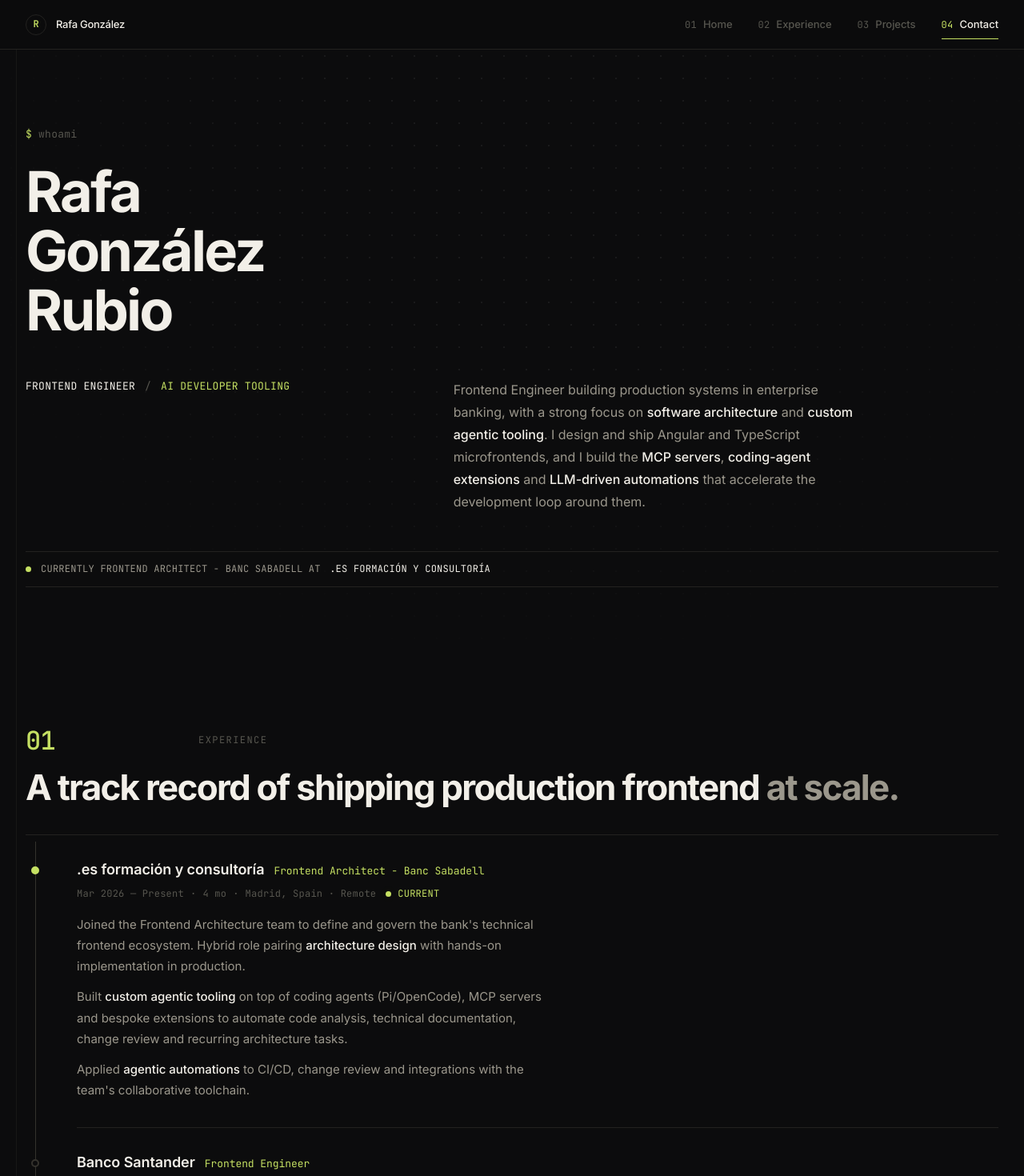
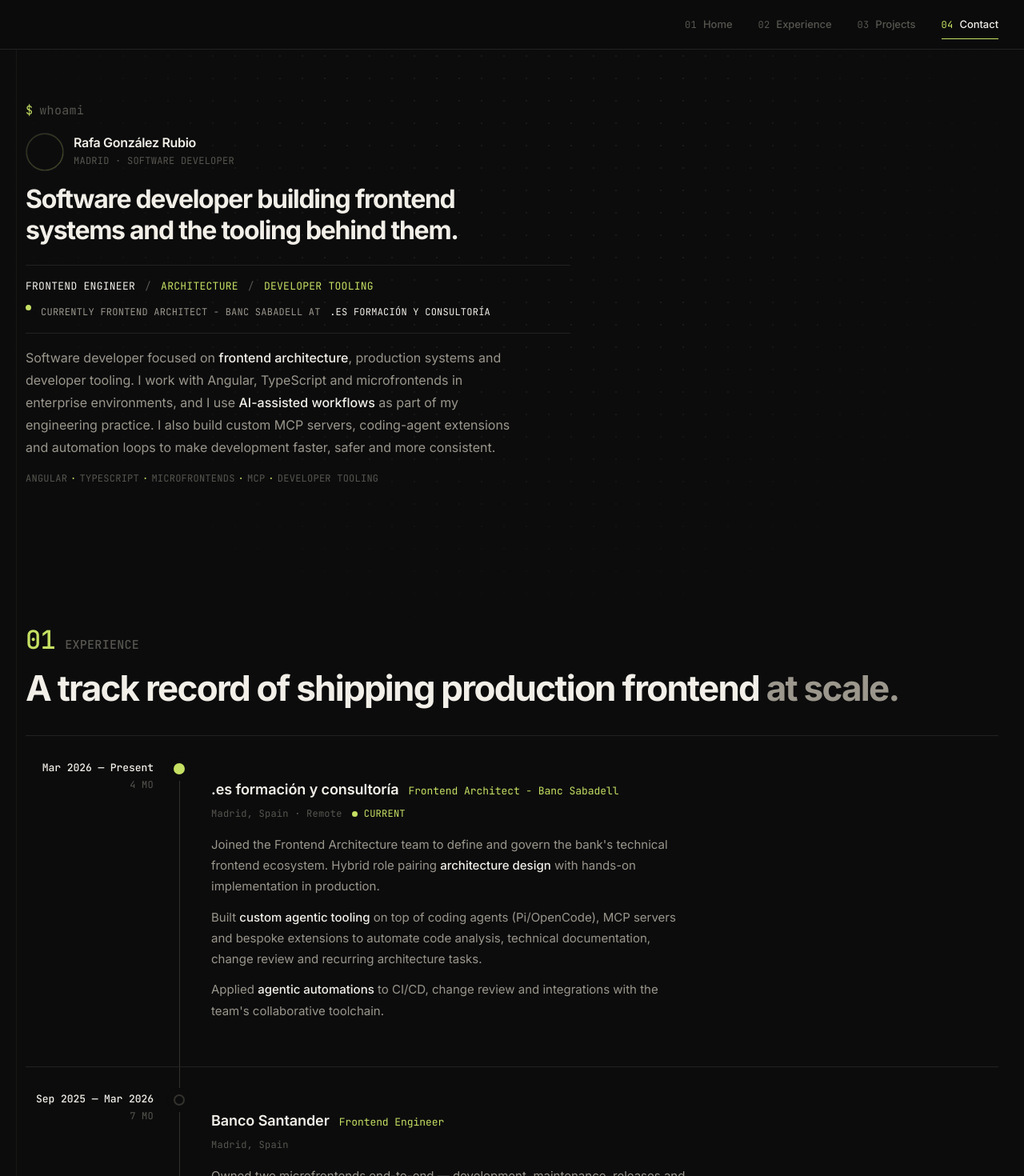
Before and after one commit to RafaGonzalezDev/personal-portfolio, a React (Vite) app: page / in a window 1280 px wide. Shown: the top 1470 px of the page at 80% size. Built offline with nearby package versions, Linux system fonts and the light colour scheme.

Commit message:
feat(ui): refine portfolio layout

```diff
--- a/src/components/Navbar.jsx
+++ b/src/components/Navbar.jsx
@@ -99,17 +99,6 @@ const Navbar = () => {
   return (
     <nav className={styles.nav} aria-label="Primary">
       <div className={styles.inner}>
-        <a
-          href="#home"
-          className={styles.brand}
-          onClick={(e) => {
-            e.preventDefault();
-            handleClick('home');
-          }}
-        >
-          <span className={styles.brandMark}>R</span>
-          <span className={styles.brandName}>Rafa González</span>
-        </a>
         <ul className={styles.list}>
           {NAVBAR_ITEMS.map((item, index) => (
             <li key={item.id} className={styles.item}>
--- a/src/constants/professionalSummary.js
+++ b/src/constants/professionalSummary.js
@@ -1,5 +1,5 @@
 export const PROFESSIONAL_SUMMARY = {
   title: 'Frontend Engineer',
   name: 'Rafa González Rubio',
-  description: `Frontend Engineer building production systems in enterprise banking, with a strong focus on **software architecture** and **custom agentic tooling**. I design and ship Angular and TypeScript microfrontends, and I build the **MCP servers**, **coding-agent extensions** and **LLM-driven automations** that accelerate the development loop around them.`,
+  description: `Software developer focused on **frontend architecture**, production systems and developer tooling. I work with Angular, TypeScript and microfrontends in enterprise environments, and I use **AI-assisted workflows** as part of my engineering practice. I also build custom MCP servers, coding-agent extensions and automation loops to make development faster, safer and more consistent.`,
 };
--- a/src/index.css
+++ b/src/index.css
@@ -92,7 +92,7 @@ strong {
    Display (hero name)        :  font-sans · font-size-display · font-weight-bold    · text
    Section title              :  font-sans · font-size-3xl · font-weight-semibold   · text
    Section index (01)         :  font-mono · font-size-sm · font-weight-medium      · accent
-   Section eyebrow            :  font-mono · font-size-xs · font-weight-medium      · text-faint
+   Section eyebrow            :  font-mono · font-size-base · font-weight-medium     · text-faint
    Card heading               :  font-sans · font-size-lg · font-weight-semibold   · text
    Accent label               :  font-mono · font-weight-medium                     · accent
    Body (lead)                :  font-sans · font-size-lg · font-weight-regular     · text-muted
@@ -296,7 +296,7 @@ strong {
 
 .eyebrow {
   font-family: var(--font-mono);
-  font-size: var(--font-size-xs);
+  font-size: var(--font-size-base);
   font-weight: var(--font-weight-medium);
   color: var(--text-faint);
   text-transform: uppercase;
--- a/src/sections/Experience.jsx
+++ b/src/sections/Experience.jsx
@@ -79,21 +79,21 @@ const Experience = () => {
             key={`${experience.company}-${experience.role}-${experience.start.month}-${experience.start.year}`}
             className={styles.item}
           >
+            <aside className={styles.timelineMeta} aria-label="Experience period">
+              <span className={styles.timelineDate}>{formatExperienceDate(experience)}</span>
+              <span className={styles.timelineDuration}>{formatDuration(experience.start, experience.end)}</span>
+            </aside>
+
+            <span className={styles.timelineMarker} aria-hidden="true" />
+
+            <div className={styles.itemCard}>
               <header className={styles.itemHead}>
                 <div className={styles.titleLine}>
                   <h3 className={styles.company}>{experience.company}</h3>
                   <p className={styles.role}>{experience.role}</p>
                 </div>
                 <div className={styles.metaLine}>
-                <span>{formatExperienceDate(experience)}</span>
-                <span className={styles.metaDot} aria-hidden="true">·</span>
-                <span>{formatDuration(experience.start, experience.end)}</span>
-                {experience.location ? (
-                  <>
-                    <span className={styles.metaDot} aria-hidden="true">·</span>
-                    <span>{experience.location}</span>
-                  </>
-                ) : null}
+                  {experience.location ? <span>{experience.location}</span> : null}
                   {experience.isCurrent ? (
                     <span className={styles.badge}>
                       <span className="status-dot" aria-hidden="true" />
@@ -106,6 +106,7 @@ const Experience = () => {
               <div className={styles.itemBody}>
                 {formatDescription(experience.description)}
               </div>
+            </div>
           </li>
         ))}
       </ol>
--- a/src/sections/Home.jsx
+++ b/src/sections/Home.jsx
@@ -2,9 +2,16 @@ import styles from '@/styles/Home.module.css';
 import { PROFESSIONAL_SUMMARY, EXPERIENCES } from '@/constants';
 import { parseHighlight } from '@/utils';
 
+const CORE_CAPABILITIES = [
+  'Angular',
+  'TypeScript',
+  'Microfrontends',
+  'MCP',
+  'Developer Tooling',
+];
+
 const Home = () => {
   const currentExperience = EXPERIENCES.find((experience) => experience.isCurrent);
-  const nameParts = PROFESSIONAL_SUMMARY.name.split(' ');
 
   return (
     <section className={styles.section} id="home">
@@ -14,17 +21,25 @@ const Home = () => {
           <span>whoami</span>
         </p>
 
-        <h1 className={styles.name}>
-          {nameParts.map((part, index) => (
-            <span key={part} className={styles.nameLine}>
-              {part}
-              {index < nameParts.length - 1 ? <br /> : null}
-            </span>
-          ))}
+        <div className={styles.identity}>
+          <div
+            className={styles.profilePhoto}
+            role="img"
+            aria-label={`Profile photo placeholder for ${PROFESSIONAL_SUMMARY.name}`}
+          />
+          <div className={styles.identityText}>
+            <p className={styles.name}>{PROFESSIONAL_SUMMARY.name}</p>
+            <p className={styles.identityMeta}>Madrid · Software Developer</p>
+          </div>
+        </div>
+
+        <h1 className={styles.title}>
+          Software developer building frontend systems and the tooling behind them.
         </h1>
       </div>
 
       <div className={styles.body}>
+        <div className={styles.metaLine} aria-label="Professional profile">
           <div className={styles.roleLine}>
             <span className={styles.roleLabel}>
               {PROFESSIONAL_SUMMARY.title}
@@ -32,12 +47,12 @@ const Home = () => {
             <span className={styles.roleDivider} aria-hidden="true">
               /
             </span>
-          <span className={styles.roleFocus}>AI Developer Tooling</span>
+            <span className={styles.roleFocus}>Architecture</span>
+            <span className={styles.roleDivider} aria-hidden="true">
+              /
+            </span>
+            <span className={styles.roleFocus}>Developer Tooling</span>
           </div>
-
-        <p className={styles.lead}>
-          {parseHighlight(PROFESSIONAL_SUMMARY.description)}
-        </p>
 
           {currentExperience ? (
             <div className={styles.status}>
@@ -51,6 +66,19 @@ const Home = () => {
             </div>
           ) : null}
         </div>
+
+        <p className={styles.lead}>
+          {parseHighlight(PROFESSIONAL_SUMMARY.description)}
+        </p>
+
+        <ul className={styles.capabilities} aria-label="Core capabilities">
+          {CORE_CAPABILITIES.map((capability) => (
+            <li key={capability} className={styles.capability}>
+              {capability}
+            </li>
+          ))}
+        </ul>
+      </div>
     </section>
   );
 };
--- a/src/styles/Experience.module.css
+++ b/src/styles/Experience.module.css
@@ -12,10 +12,9 @@
 }
 
 .headerTop {
-  display: grid;
-  grid-template-columns: var(--size-meta-column) minmax(0, 1fr);
-  gap: var(--space-5);
-  align-items: center;
+  display: flex;
+  align-items: baseline;
+  gap: var(--space-3);
 }
 
 .headerIndex {
@@ -29,10 +28,11 @@
 
 .eyebrow {
   font-family: var(--font-mono);
-  font-size: var(--font-size-xs);
+  font-size: var(--font-size-base);
+  font-weight: var(--font-weight-medium);
   color: var(--text-faint);
   text-transform: uppercase;
-  letter-spacing: var(--tracking-widest);
+  letter-spacing: var(--tracking-wide);
 }
 
 .sectionTitle {
@@ -48,60 +48,88 @@
   color: var(--text-muted);
 }
 
-/* ---- List with vertical timeline ---- */
+/* ---- Timeline ---- */
 .list {
   position: relative;
   display: flex;
   flex-direction: column;
   border-top: var(--hairline);
-  padding-left: var(--space-8);
+  --timeline-meta-width: 11rem;
+  --timeline-rail-width: var(--space-6);
+  --timeline-marker-size: 0.875rem;
 }
 
 .list::before {
   content: '';
   position: absolute;
-  left: var(--space-3);
-  top: var(--space-2);
-  bottom: var(--space-2);
+  left: calc(var(--timeline-meta-width) + var(--timeline-rail-width) / 2);
+  top: var(--space-6);
+  bottom: var(--space-6);
   width: 1px;
-  background-color: var(--border-strong);
+  background: linear-gradient(
+    to bottom,
+    transparent,
+    var(--border-strong) var(--space-4),
+    var(--border-strong) calc(100% - var(--space-4)),
+    transparent
+  );
 }
 
-/* ---- Item (single column, anchored to the timeline) ---- */
 .item {
   position: relative;
+  display: grid;
+  grid-template-columns: var(--timeline-meta-width) var(--timeline-rail-width) minmax(0, 1fr);
+  gap: 0;
+  align-items: start;
+  padding: var(--space-5) 0;
+  border-bottom: var(--hairline);
+}
+
+.timelineMeta {
+  display: flex;
+  flex-direction: column;
+  gap: var(--space-1);
+  padding: var(--space-2) var(--space-4) 0 0;
+  font-family: var(--font-mono);
+  text-align: right;
+}
+
+.timelineDate {
+  font-size: var(--font-size-sm);
+  font-weight: var(--font-weight-medium);
+  line-height: var(--line-height-snug);
+  color: var(--text);
+  letter-spacing: var(--tracking-snug);
+}
+
+.timelineDuration {
+  font-size: var(--font-size-xs);
+  color: var(--text-faint);
+  letter-spacing: var(--tracking-wide);
+  text-transform: uppercase;
+}
+
+.timelineMarker {
+  position: relative;
+  z-index: 1;
+  display: block;
+  width: var(--timeline-marker-size);
+  height: var(--timeline-marker-size);
+  margin: calc(var(--space-2) + 0.15rem) auto 0;
+  border-radius: var(--radius-pill);
+  background-color: var(--bg);
+  border: 2px solid var(--border-strong);
+  box-shadow: 0 0 0 var(--space-2) var(--bg);
+}
+
+.itemCard {
   display: flex;
   flex-direction: column;
   gap: var(--space-4);
-  padding: var(--space-6) 0;
-  border-bottom: var(--hairline);
-  transition: background-color var(--duration-base) var(--ease);
+  padding: var(--space-6) var(--space-5);
 }
 
-.item:hover {
-  background-color: color-mix(in srgb, var(--bg-subtle) 50%, transparent);
-}
-
-/* Timeline dot, centered on the vertical line */
-.item::before {
-  content: '';
-  position: absolute;
-  left: calc(-1 * var(--space-8) + var(--space-3) - 5px);
-  top: calc(var(--space-6) + 0.45rem);
-  width: 10px;
-  height: 10px;
-  border-radius: var(--radius-pill);
-  background-color: var(--bg);
-  border: 2px solid var(--border-strong);
-  transition: border-color var(--duration-base) var(--ease),
-    background-color var(--duration-base) var(--ease);
-}
-
-.item:hover::before {
-  border-color: var(--accent);
-}
-
-.item:first-child::before {
+.item:first-child .timelineMarker {
   background-color: var(--accent);
   border-color: var(--accent);
 }
@@ -180,7 +208,6 @@
 /* ---- Responsive ---- */
 @media (max-width: 768px) {
   .headerTop {
-    grid-template-columns: 1fr;
     gap: var(--space-3);
   }
   .headerIndex {
@@ -190,15 +217,24 @@
     font-size: var(--font-size-3xl);
   }
   .list {
-    padding-left: var(--space-6);
-  }
-  .list::before {
-    left: var(--space-2);
-  }
-  .item::before {
-    left: calc(-1 * var(--space-6) + var(--space-2) - 5px);
+    --timeline-meta-width: 0rem;
+    --timeline-rail-width: var(--space-5);
   }
   .item {
+    grid-template-columns: var(--timeline-rail-width) minmax(0, 1fr);
+    padding: var(--space-5) 0;
+  }
+  .timelineMeta {
+    grid-column: 2;
+    padding: 0 0 var(--space-2);
+    text-align: left;
+  }
+  .timelineMarker {
+    grid-column: 1;
+    grid-row: 1 / span 2;
+  }
+  .itemCard {
+    grid-column: 2;
     padding: var(--space-5) 0;
   }
 }
--- a/src/styles/Home.module.css
+++ b/src/styles/Home.module.css
@@ -2,16 +2,17 @@
   position: relative;
   display: flex;
   flex-direction: column;
-  gap: var(--space-7);
-  padding-top: var(--space-9);
+  gap: var(--space-5);
+  padding-top: var(--space-8);
   padding-bottom: var(--space-7);
+  max-width: 72ch;
 }
 
 /* ---- Head ---- */
 .head {
   display: flex;
   flex-direction: column;
-  gap: var(--space-5);
+  gap: var(--space-4);
 }
 
 .eyebrow {
@@ -19,7 +20,7 @@
   align-items: baseline;
   gap: var(--space-2);
   font-family: var(--font-mono);
-  font-size: var(--font-size-sm);
+  font-size: var(--font-size-base);
   color: var(--text-faint);
   letter-spacing: var(--tracking-wide);
 }
@@ -28,24 +29,71 @@
   color: var(--accent);
 }
 
+.identity {
+  display: inline-flex;
+  align-items: center;
+  gap: var(--space-3);
+  width: fit-content;
+}
+
+.profilePhoto {
+  width: 3rem;
+  height: 3rem;
+  flex: 0 0 auto;
+  border: var(--hairline);
+  border-radius: var(--radius-pill);
+  background:
+    linear-gradient(var(--bg), var(--bg)) padding-box,
+    linear-gradient(135deg, var(--border-strong), var(--accent)) border-box;
+  box-shadow: inset 0 0 0 1px color-mix(in srgb, var(--accent) 18%, transparent);
+}
+
+.identityText {
+  display: flex;
+  flex-direction: column;
+  gap: var(--space-1);
+}
+
 .name {
-  font-size: var(--font-size-display);
-  font-weight: var(--font-weight-bold);
-  line-height: var(--line-height-tight);
-  letter-spacing: var(--tracking-tighter);
+  font-size: var(--font-size-lg);
+  font-weight: var(--font-weight-semibold);
+  line-height: var(--line-height-snug);
+  letter-spacing: var(--tracking-tight);
   color: var(--text);
 }
 
-.nameLine {
-  display: block;
+.identityMeta {
+  font-family: var(--font-mono);
+  font-size: var(--font-size-xs);
+  color: var(--text-faint);
+  letter-spacing: var(--tracking-wide);
+  text-transform: uppercase;
+}
+
+.title {
+  font-size: var(--font-size-3xl);
+  font-weight: var(--font-weight-bold);
+  line-height: var(--line-height-snug);
+  letter-spacing: var(--tracking-tighter);
+  color: var(--text);
+  max-width: 26ch;
+  overflow-wrap: break-word;
 }
 
 /* ---- Body ---- */
 .body {
-  display: grid;
-  grid-template-columns: minmax(0, 5fr) minmax(0, 7fr);
-  gap: var(--space-7);
-  align-items: start;
+  display: flex;
+  flex-direction: column;
+  gap: var(--space-4);
+}
+
+.metaLine {
+  display: flex;
+  flex-direction: column;
+  gap: var(--space-3);
+  padding: var(--space-4) 0;
+  border-top: var(--hairline);
+  border-bottom: var(--hairline);
 }
 
 .roleLine {
@@ -71,26 +119,15 @@
   color: var(--accent);
 }
 
-.lead {
-  font-size: var(--font-size-lg);
-  line-height: var(--line-height-relaxed);
-  color: var(--text-muted);
-  max-width: 52ch;
-}
-
-/* ---- Status pill ---- */
 .status {
-  grid-column: 1 / -1;
   display: inline-flex;
-  align-items: center;
+  align-items: flex-start;
   gap: var(--space-3);
-  padding: var(--space-3) 0;
-  border-top: var(--hairline);
-  border-bottom: var(--hairline);
-  width: 100%;
+  min-width: 0;
 }
 
 .statusText {
+  min-width: 0;
   font-family: var(--font-mono);
   font-size: var(--font-size-xs);
   color: var(--text-muted);
@@ -103,12 +140,65 @@
   margin-left: var(--space-1);
 }
 
+.lead {
+  max-width: 60ch;
+  font-size: var(--font-size-lg);
+  line-height: var(--line-height-relaxed);
+  color: var(--text-muted);
+  overflow-wrap: break-word;
+}
+
+.capabilities {
+  display: flex;
+  flex-wrap: nowrap;
+  align-items: center;
+  gap: 0;
+  width: 100%;
+  min-width: 0;
+  font-family: var(--font-mono);
+  font-size: var(--font-size-xs);
+  color: var(--text-faint);
+  letter-spacing: var(--tracking-wide);
+  text-transform: uppercase;
+  white-space: nowrap;
+}
+
+.capability {
+  display: inline-flex;
+  align-items: center;
+}
+
+.capability:not(:last-child)::after {
+  content: '·';
+  margin: 0 var(--space-1);
+  color: var(--accent);
+}
+
 @media (max-width: 768px) {
-  .body {
-    grid-template-columns: 1fr;
-    gap: var(--space-5);
+  .section {
+    padding-top: var(--space-7);
+  }
+  .title {
+    font-size: var(--font-size-2xl);
+    max-width: 18ch;
+  }
+  .profilePhoto {
+    width: 2.75rem;
+    height: 2.75rem;
+  }
+  .roleLine {
+    flex-direction: column;
+    align-items: flex-start;
+    gap: var(--space-1);
+  }
+  .roleDivider {
+    display: none;
   }
   .lead {
     font-size: var(--font-size-base);
   }
+  .capabilities {
+    font-size: 0.625rem;
+    letter-spacing: var(--tracking-normal);
+  }
 }
--- a/src/styles/Navbar.module.css
+++ b/src/styles/Navbar.module.css
@@ -11,46 +11,11 @@
 .inner {
   display: flex;
   align-items: center;
-  justify-content: space-between;
+  justify-content: flex-end;
   gap: var(--space-5);
   max-width: var(--max-width-wide);
   margin: 0 auto;
   padding: var(--space-4) var(--inline-padding);
-}
-
-/* ---- Brand ---- */
-.brand {
-  display: inline-flex;
-  align-items: center;
-  gap: var(--space-3);
-  color: var(--text);
-  transition: color var(--duration-base) var(--ease);
-}
-
-.brandMark {
-  display: inline-flex;
-  align-items: center;
-  justify-content: center;
-  width: 1.625rem;
-  height: 1.625rem;
-  border: var(--hairline);
-  border-radius: var(--radius-pill);
-  font-family: var(--font-mono);
-  font-size: var(--font-size-xs);
-  font-weight: var(--font-weight-semibold);
-  color: var(--accent);
-  letter-spacing: 0;
-}
-
-.brandName {
-  font-family: var(--font-sans);
-  font-size: var(--font-size-sm);
-  font-weight: var(--font-weight-medium);
-  letter-spacing: var(--tracking-tight);
-}
-
-.brand:hover .brandName {
-  color: var(--accent);
 }
 
 /* ---- Menu ---- */
@@ -118,9 +83,7 @@
 
 @media (max-width: 640px) {
   .inner {
-    flex-direction: column;
-    align-items: flex-start;
-    gap: var(--space-3);
+    align-items: center;
     padding: var(--space-3) var(--inline-padding);
   }
   .list {
```
Also changed, not shown: src/styles/Contact.module.css (+6 -6 lines), src/styles/Projects.module.css (+6 -6 lines). Lines whose indentation alone changed are shown as unchanged.
